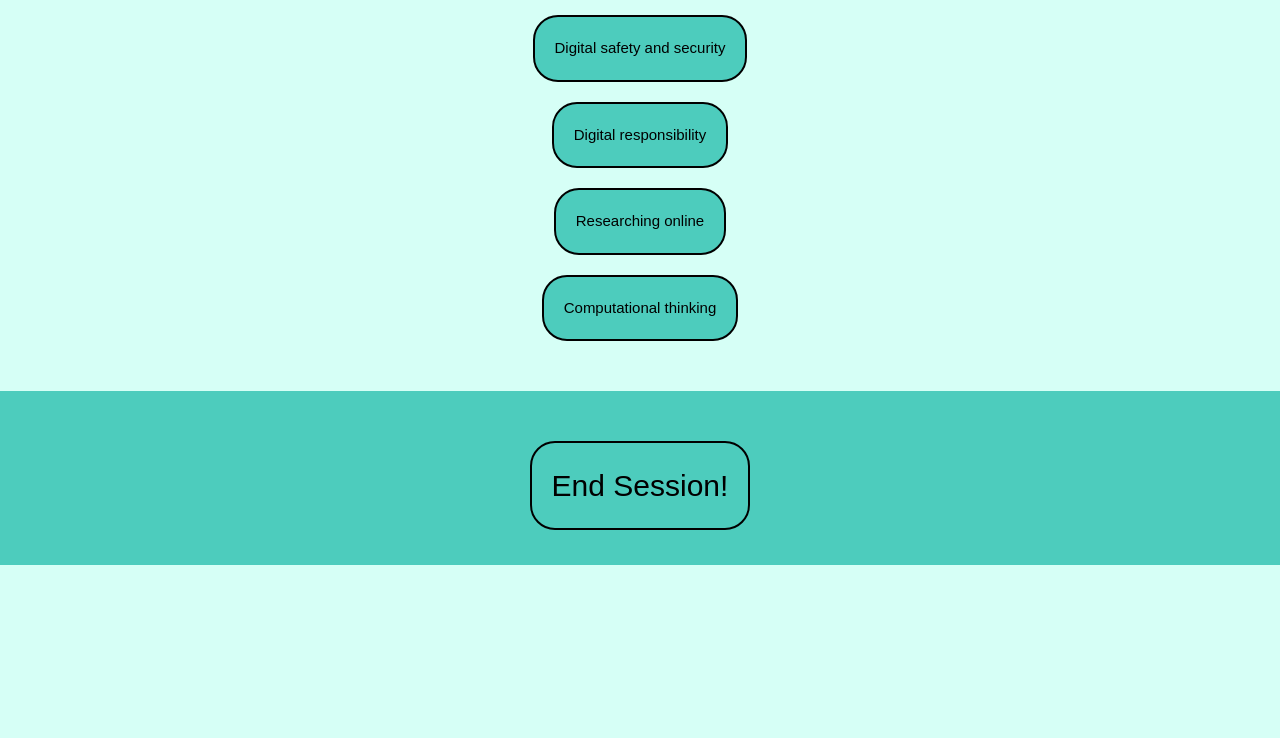
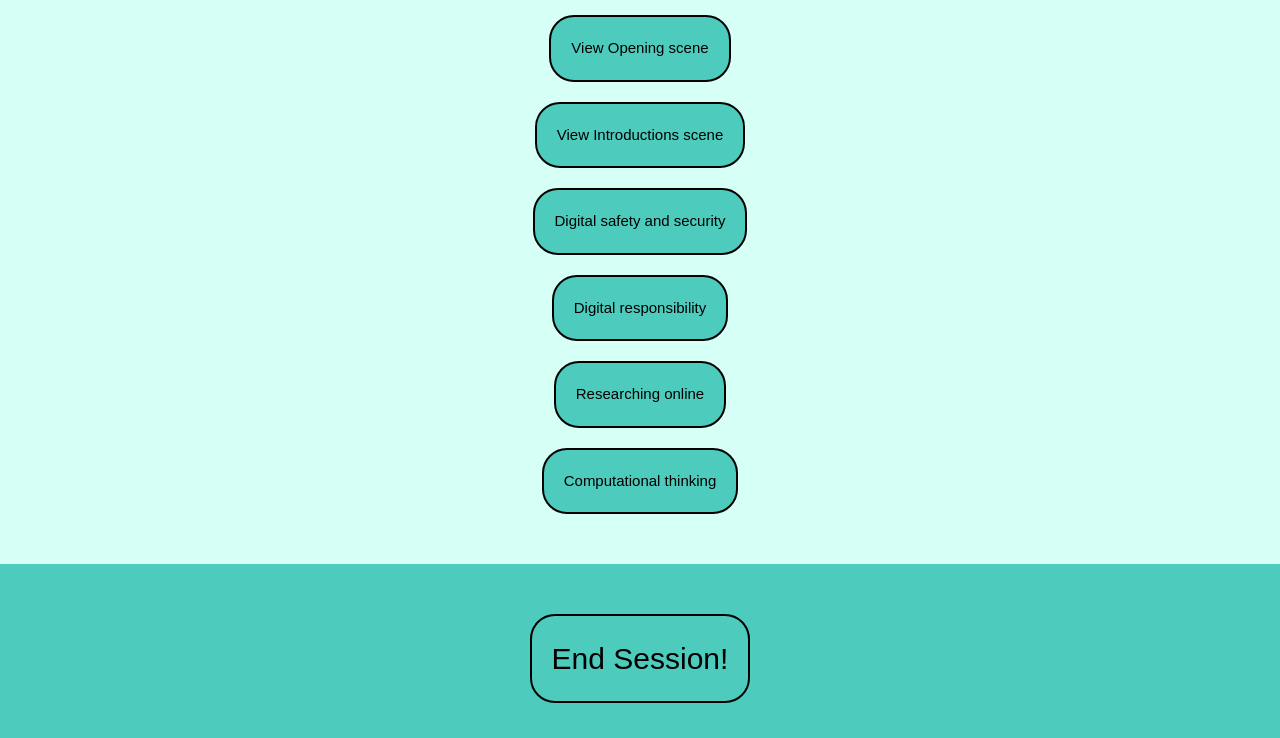
Before and after one commit to JoyBlaster/Virtual-Mystery, a plain HTML site: page lessonpage.html in a window 1280 px wide. Shown: the part 139-877 px from the top of the page. Before the commit the page ends 800 px from the top, so only its background shows below. Drawn offline with nearby package versions, Linux system fonts and the light colour scheme.

Commit message:
Fixed various cutscene errors.

```diff
--- a/lessonpage.html
+++ b/lessonpage.html
@@ -12,6 +12,12 @@
     <link rel="stylesheet" href="scenes.css">
     <!--lessons list-->
     <h1>Lessons List</h1>
+    <nav class="flex-container2 mint">
+      <div class = "flex-item"><a href="scene1.html">View Opening scene</a></div>
+    </nav>
+    <nav class="flex-container2 mint">
+      <div class = "flex-item"><a href="scene2.html">View Introductions scene</a></div>
+    </nav>
     <nav class="flex-container2 mint">
       <div class = "flex-item"><a href="lesson1.html">Digital safety and security</a></div>
     </nav>
```
Also changed, not shown: quiz1.html (+1 -1 lines).
